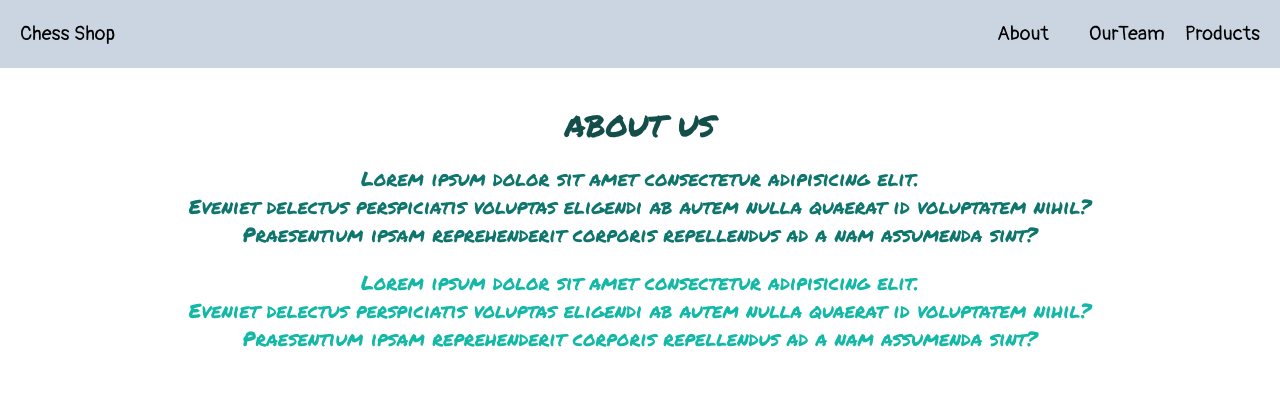
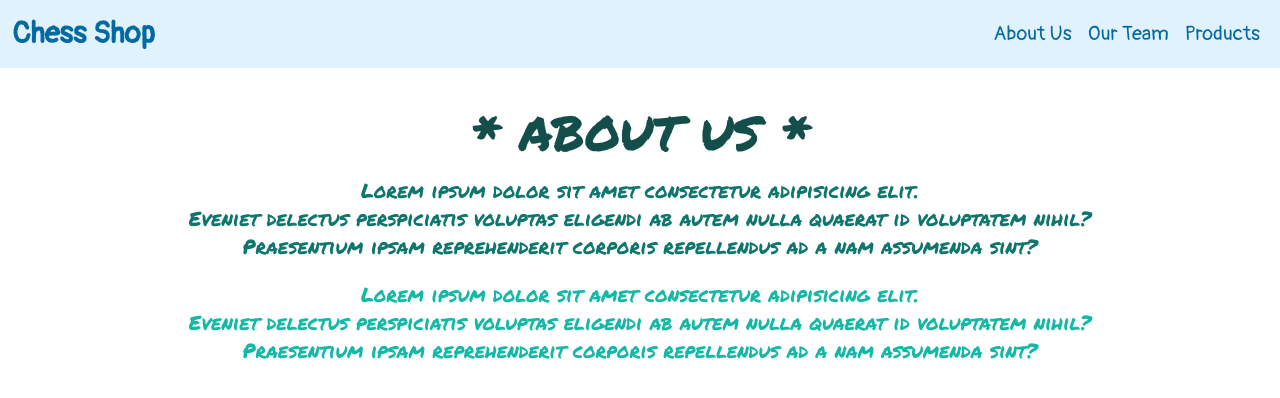
Before and after one commit to NeginSal/NextShop, a Next.js app: page /about in a window 1280 px wide. Shown: the top 398 px of the page. Built offline with nearby package versions, Linux system fonts and the light colour scheme.

Commit message:
edited:navbar

```diff
--- a/src/app/about/page.jsx
+++ b/src/app/about/page.jsx
@@ -5,7 +5,7 @@ export const metadata = {
 const AboutPage = () => {
   return (
     <div className="text-center m-10">
-      <h1 className=" text-teal-900 text-3xl">ABOUT US</h1>
+      <h1 className=" text-teal-900 text-5xl">* ABOUT US *</h1>
       <p className="my-5 text-teal-700 text-xl">
         Lorem ipsum dolor sit amet consectetur adipisicing elit.<br />
         Eveniet delectus perspiciatis voluptas eligendi ab autem nulla quaerat id voluptatem nihil?<br />
--- a/src/app/components/Navbar.jsx
+++ b/src/app/components/Navbar.jsx
@@ -2,14 +2,14 @@ import Link from "next/link";
 
 const Navbar = () => {
   return (
-    <div className="flex justify-between bg-slate-300 text-xl p-5">
-      <div>
+    <div className=" flex flex-col items-center sm:flex sm:flex-row sm:justify-between bg-sky-100 text-sky-700  text-xl p-3 sticky top-0">
+      <div className="text-3xl font-bold">
         <Link href='/'>Chess Shop</Link>
       </div>
-      <div >
-        <Link href='/about' className="px-5">About</Link>
-        <Link href='/about/team' className="px-5">OurTeam</Link>
-        <Link href='/shop/products'>Products</Link>
+      <div className="flex flex-col sm:flex sm:flex-row ">
+        <Link href='/about' className="m-2">About Us</Link>
+        <Link href='/about/team' className="m-2">Our Team</Link>
+        <Link href='/shop/products' className="m-2">Products</Link>
       </div>
     </div>
   );
```
